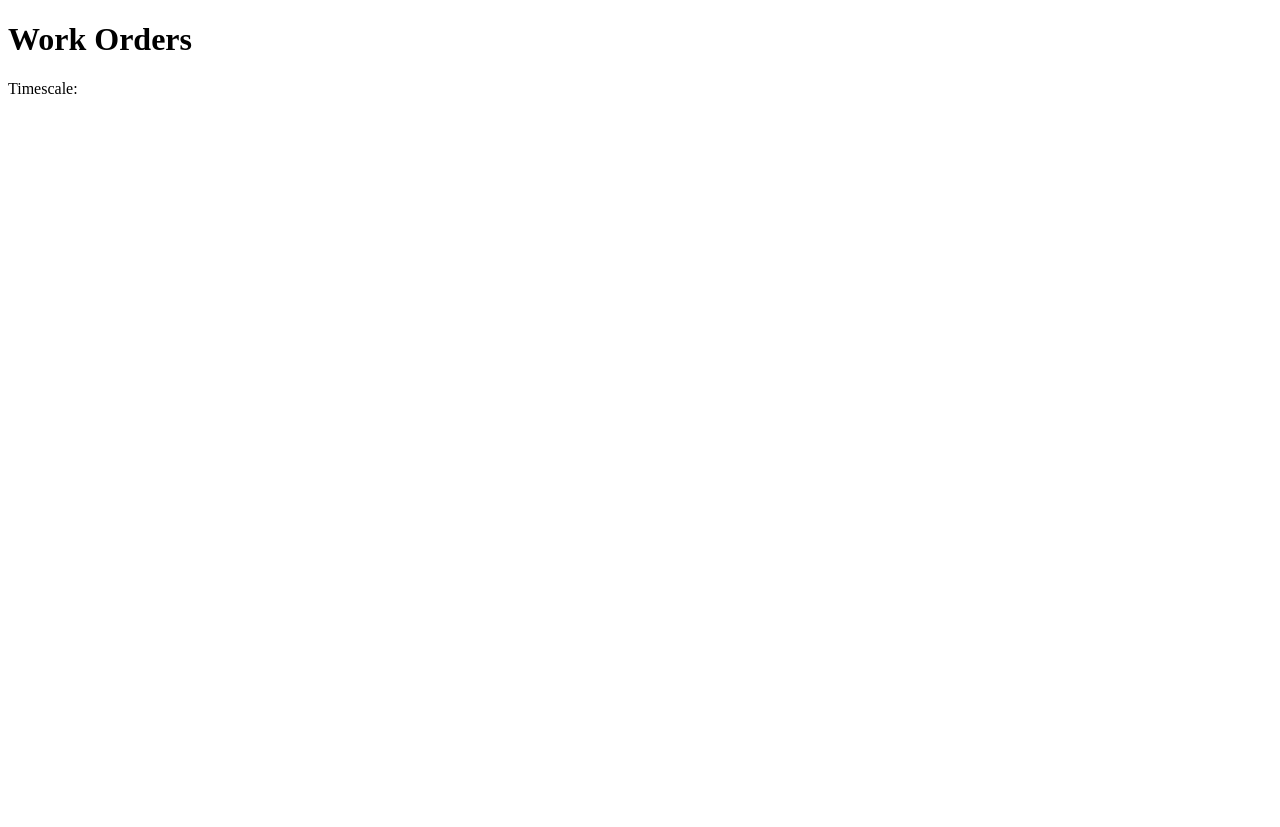
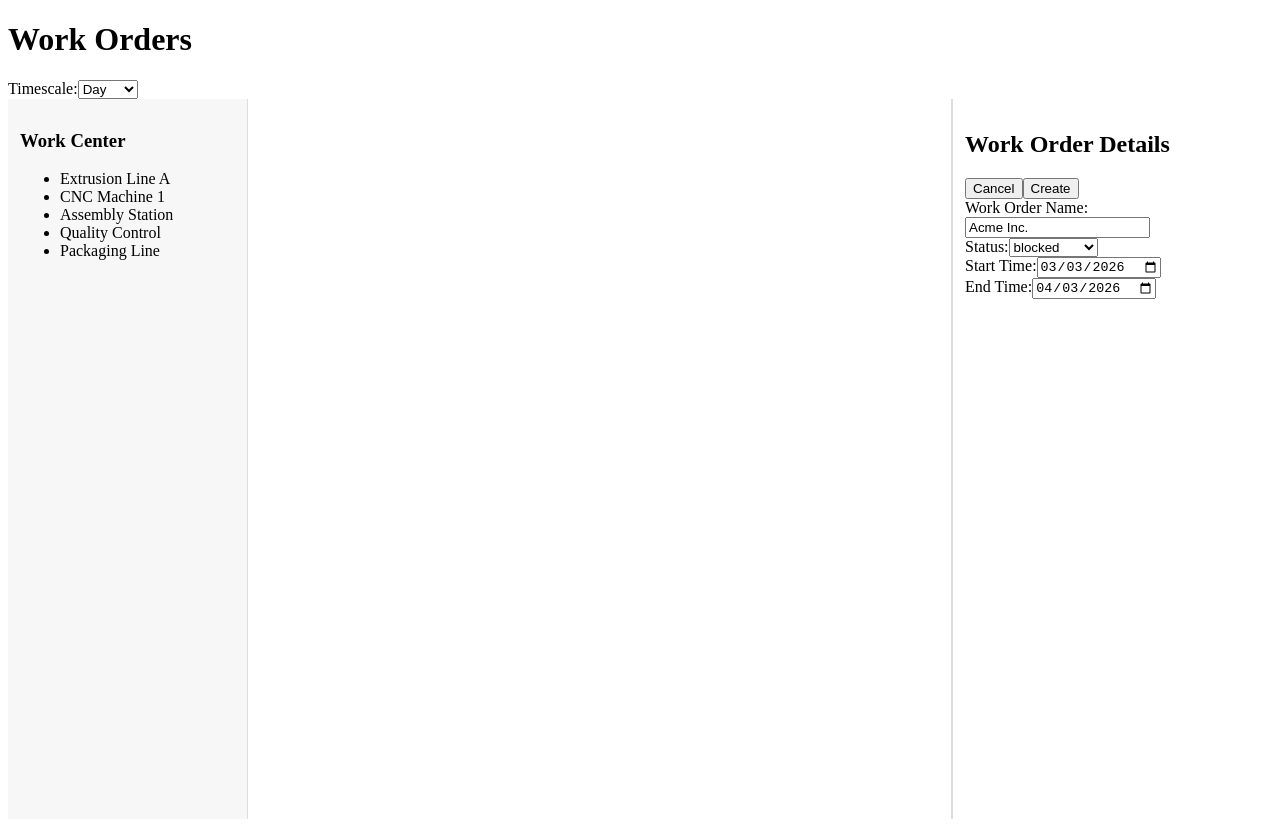
Before and after one commit to iam13lank/Naologic-Assessment, an Angular app: page / in a window 1280 px wide. Before the commit the page ends 800 px from the top, so only its background shows below. Built offline with nearby package versions, Linux system fonts and the light colour scheme.

Commit message:
Fixed up the form to work as intended

```diff
--- a/src/app/app.html
+++ b/src/app/app.html
@@ -2,10 +2,16 @@
   <h1>Work Orders</h1>
   <div class = "timescale-zoom-controls">
     <label>Timescale:</label>
-    <!-- <select [(ngModel)]="timescale" (change)="onTimescaleChange(timescale)">
+    <select [(ngModel)]="timescale" (change)="onTimescaleChange(timescale)">
       <option value="day">Day</option>
       <option value="week">Week</option>
       <option value="month">Month</option>
-    </select> -->
+    </select>
+  </div>
+</div>
 
+<div class = "Main-content">
+  <app-work-center-bar></app-work-center-bar>
+  <app-timeline [timescale]="timescale"></app-timeline>
+  <app-work-order-form-panel></app-work-order-form-panel>
 </div>
--- a/src/app/app.scss
+++ b/src/app/app.scss
@@ -0,0 +1,30 @@
+.Main-content {
+  display: flex;
+  flex-direction: row;
+  height: calc(100vh - 80px); /* adjust depending on header height */
+}
+
+/* Left sidebar */
+app-work-center-bar {
+  width: 240px;        /* fixed width */
+  border-right: 1px solid #ddd;
+  background: #f7f7f7;
+  padding: 12px;
+  box-sizing: border-box;
+}
+
+/* Timeline takes the remaining space */
+app-timeline {
+  flex: 1;
+  border-right: 1px solid #ddd;
+  overflow: auto;
+}
+
+/* Right form panel */
+app-work-order-form-panel {
+  width: 320px;        /* fixed width */
+  background: #fff;
+  border-left: 1px solid #ddd;
+  padding: 12px;
+  box-sizing: border-box;
+}
--- a/src/app/app.ts
+++ b/src/app/app.ts
@@ -3,10 +3,11 @@ import { Component } from '@angular/core';
 import { TimelineComponent } from './components/timeline/timeline.component';
 import { WorkCenterBarComponent } from './components/work-center-bar/work-center-bar.component';
 import { WorkOrderFormPanelComponent } from './components/work-order-form-panel/work-order-form-panel.component';
+import { FormsModule } from '@angular/forms';
 
 @Component({
   selector: 'app-root',
-  imports: [CommonModule, TimelineComponent, WorkCenterBarComponent, WorkOrderFormPanelComponent],
+  imports: [CommonModule, TimelineComponent, WorkCenterBarComponent, WorkOrderFormPanelComponent, FormsModule],
   templateUrl: './app.html',
   styleUrl: './app.scss'
 })
@@ -15,6 +16,7 @@ export class App {
 
   onTimescaleChange(newTimescale: 'day' | 'week' | 'month') {
     this.timescale = newTimescale;
+    //TODO - emit event to timeline component to update timescale
   }
 
 }
--- a/src/app/components/work-center-bar/work-center-bar.component.html
+++ b/src/app/components/work-center-bar/work-center-bar.component.html
@@ -0,0 +1,6 @@
+<div>
+  <h3>Work Center</h3>
+  <ul>
+    <li *ngFor="let center of workCenters">{{ center.data.name }}</li>
+  </ul>
+</div>
--- a/src/app/components/work-center-bar/work-center-bar.component.ts
+++ b/src/app/components/work-center-bar/work-center-bar.component.ts
@@ -1,7 +1,7 @@
 import { CommonModule } from '@angular/common';
-import { Component} from '@angular/core';
-import { WorkOrderService } from '../../services/work-order.service';
-// This component will be responsible for displaying the work centers in a bar format.
+import { Component } from '@angular/core';
+import { WorkCenterService } from '../../services/work-center.service';
+
 @Component({
   selector: 'app-work-center-bar',
   standalone: true,
@@ -10,6 +10,10 @@ import { WorkOrderService } from '../../services/work-order.service';
   styleUrls: ['./work-center-bar.component.scss']
 })
 export class WorkCenterBarComponent {
+  workCenters: any[] = [];
 
-
+  constructor(private workCenterService: WorkCenterService) {}
+  ngOnInit() {
+    this.workCenters = this.workCenterService.getAll();
+  }
 }
--- a/src/app/components/work-order-form-panel/work-order-form-panel.component.html
+++ b/src/app/components/work-order-form-panel/work-order-form-panel.component.html
@@ -17,11 +17,11 @@
     </div>
     <div class = "form-group">
       <label for="start">Start Time:</label>
-      <input id="start" formControlName="start" type="datetime-local" required>
+      <input id="start" formControlName="start" type="date" required>
     </div>
     <div class = "form-group">
       <label for="end">End Time:</label>
-      <input id="end" formControlName="end" type="datetime-local" required>
+      <input id="end" formControlName="end" type="date" required>
     </div>
   </form>
 </div>
--- a/src/app/components/work-order-form-panel/work-order-form-panel.component.ts
+++ b/src/app/components/work-order-form-panel/work-order-form-panel.component.ts
@@ -1,11 +1,10 @@
 import { CommonModule } from '@angular/common';
-import { Component, Input} from '@angular/core';
-import { WorkOrderService, } from '../../services/work-order.service';
+import { Component, Input } from '@angular/core';
+import { WorkOrderService } from '../../services/work-order.service';
 import { FormControl, FormGroup } from '@angular/forms';
 import { WorkOrderDocument, WorkOrderStatus } from '../../models/work-order.model';
 import { ReactiveFormsModule } from '@angular/forms';
 
-// This component will be responsible for displaying the form panel for creating or editing work orders.
 @Component({
   selector: 'app-work-order-form-panel',
   standalone: true,
@@ -15,24 +14,32 @@ import { ReactiveFormsModule } from '@angular/forms';
 })
 export class WorkOrderFormPanelComponent {
   @Input() workOrderForm: WorkOrderDocument | null = null;
+
   form!: FormGroup;
   statusOptions: WorkOrderStatus[] = ['open', 'in-progress', 'complete', 'blocked'];
 
+  private today = new Date();
+  private nextMonth = new Date(this.today.getFullYear(), this.today.getMonth() + 1, this.today.getDate());
+
   constructor(private workOrderService: WorkOrderService) {}
-  date = new Date().getDate()
+
   ngOnInit() {
     this.form = new FormGroup({
       name: new FormControl('Acme Inc.'),
       status: new FormControl('blocked'),
-      start: new FormControl(this.date),
-      end: new FormControl(this.date)
+      start: new FormControl(this.formatDate(this.today)),
+      end: new FormControl(this.formatDate(this.nextMonth))
     });
   }
+  private formatDate(d: Date): string {
+    return d.toISOString().slice(0, 10);
+  }
+
   submit() {
     console.log(this.form.value);
   }
+
   close() {
     console.log('close form');
   }
-
 }
--- a/src/app/services/work-order.service.ts
+++ b/src/app/services/work-order.service.ts
@@ -10,12 +10,6 @@ export class WorkOrderService {
   private ordersSubject = new BehaviorSubject<WorkOrderDocument[]>(WORK_ORDERS);
   orders$ = this.ordersSubject.asObservable();
 
-  getworkOrdersByStatus(status: WorkOrderStatus): WorkOrderDocument[] {
-    return this.ordersSubject.value.filter(order => order.data.status === status);
-  }
-
-
-
   getAll(): WorkOrderDocument[] {
     return this.ordersSubject.value;
   }
```
